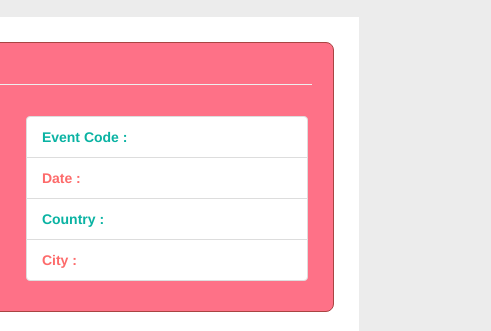
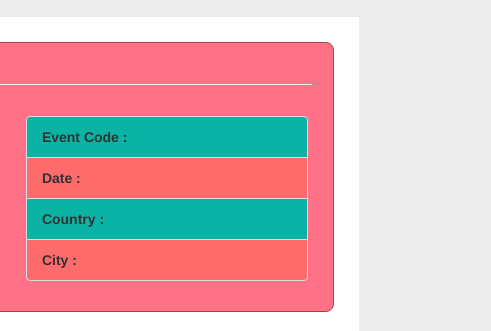
Before and after one commit to vikramIde/vikramIde.github.io, a plain HTML site: page jasonExample.html in a window 1280 px wide. Shown: the part 90-421 px from the top of the page, 789-1280 px from the left. Drawn offline with nearby package versions, Linux system fonts and the light colour scheme.

Commit message:
Update jasonExample.html

```diff
--- a/jasonExample.html
+++ b/jasonExample.html
@@ -26,10 +26,10 @@
 			    padding: 10px;
 	}
 	.list-group-item:nth-child(odd){
-		color:#0ab3a3 !important;
+		background:#0ab3a3 !important;
 	}
 	.list-group-item:nth-child(even){
-		color:#fd6b6b !important;
+		background:#fd6b6b !important;
 	}
 	</style>
 	</head>
```
